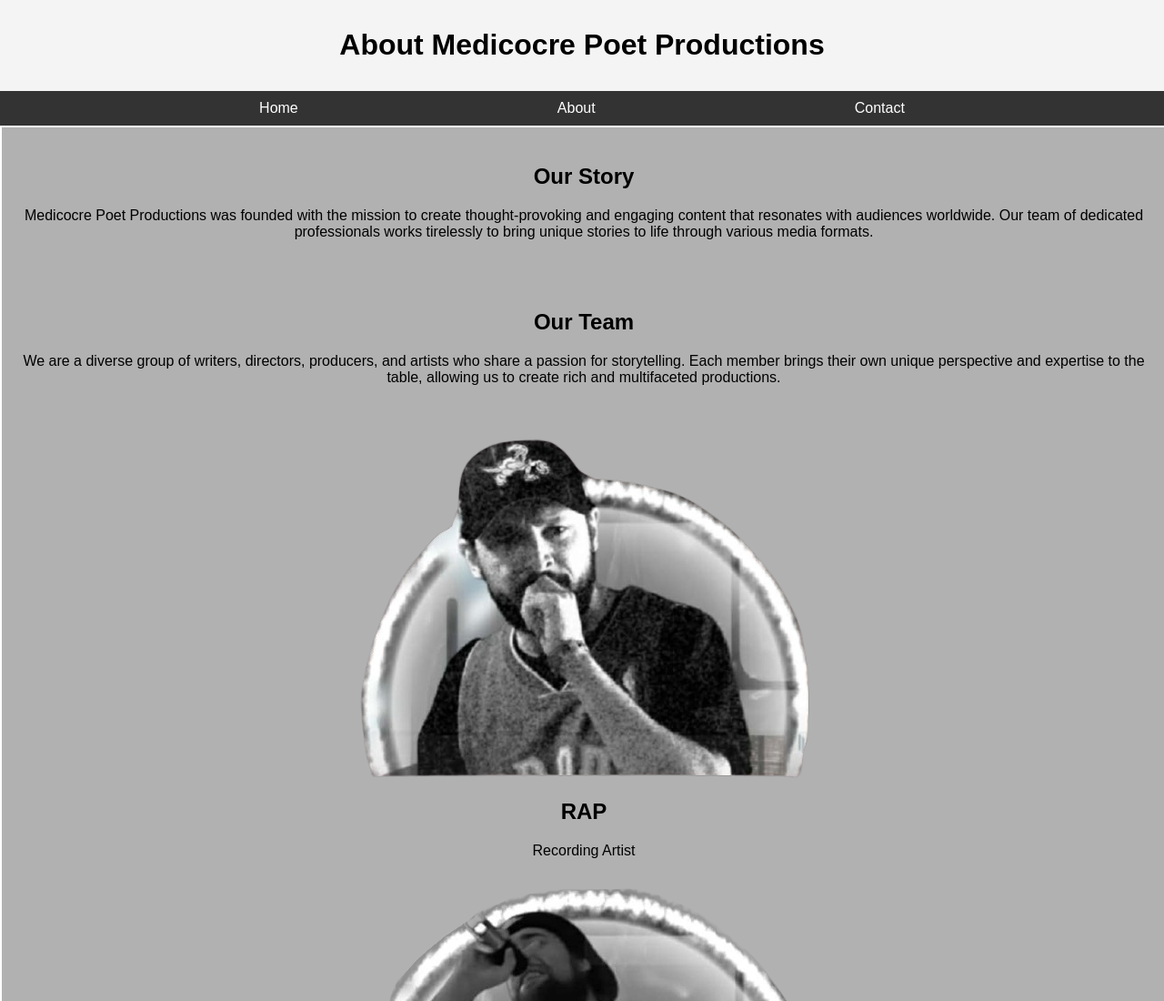
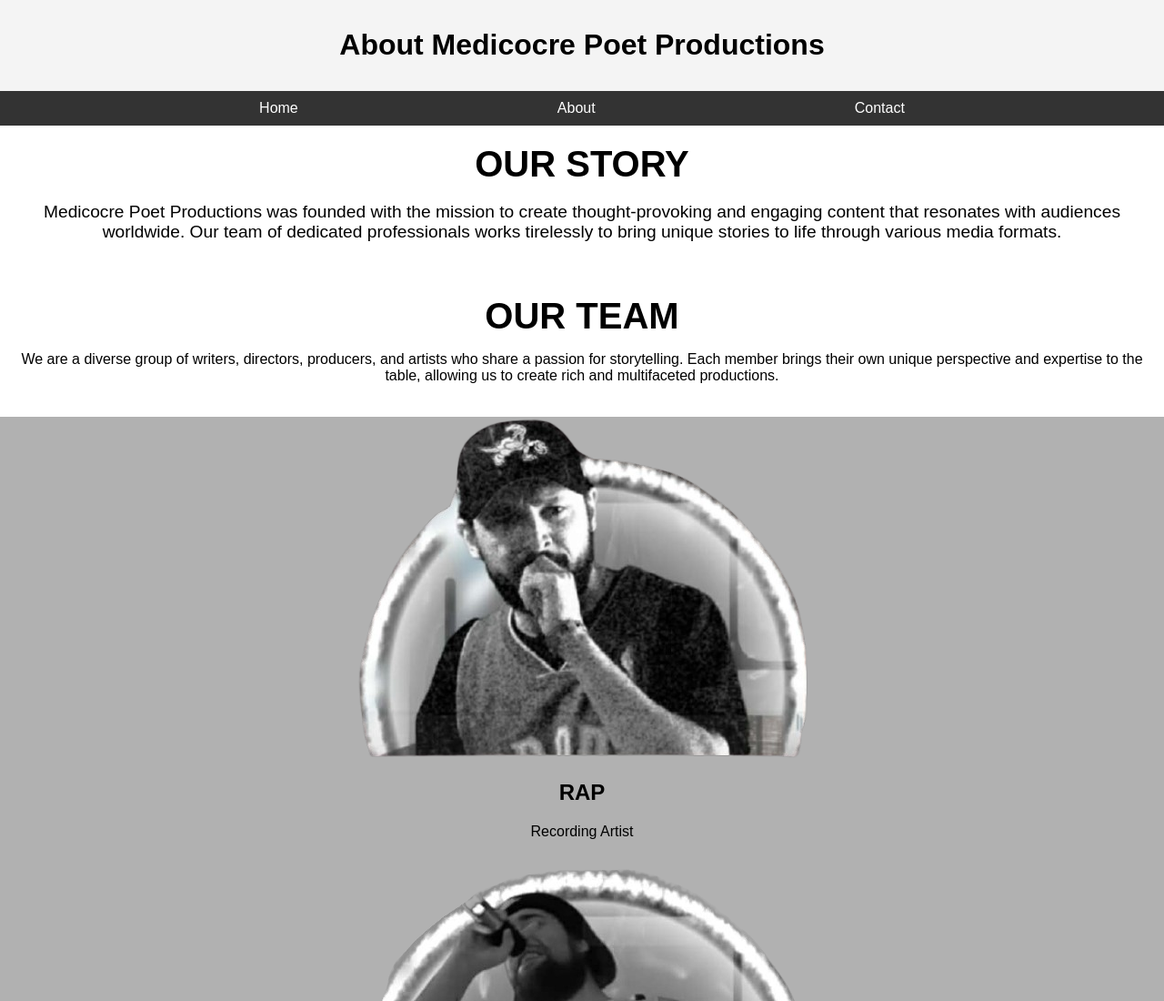
Before and after one commit to ErikStG417/MPP-Web-Site-Test-Project, a plain HTML site: page about.html in a window 1280 px wide. Shown: the top 1100 px of the page at 91% size. Drawn offline with Linux system fonts and the light colour scheme.

Commit message:
random fixes im trying

```diff
--- a/about.html
+++ b/about.html
@@ -7,16 +7,16 @@
   </head>
   <body>
     <header>
-      <h1>About Medicocre Poet Productions</h1>
+      <h1 class="title">About Medicocre Poet Productions</h1>
     </header>
-    <nav>
-      <ul aria-label="About navigation" class="about-nav">
+    <nav aria-label="About navigation" class="about-nav">
+      <ul>
         <li><a href="index.html">Home</a></li>
         <li><a href="about.html">About</a></li>
         <li><a href="contact.html">Contact</a></li>
       </ul>
     </nav>
-    <main>
+
       <div class="main-about-content">
         <section class="story-section">
           <div class="story-content">
@@ -93,7 +93,7 @@
           </div>
         </section>
       </div>
-    </main>
+
 
     <footer>
       <p>&copy; 2026 Medicocre Poet Productions. All rights reserved.</p>
--- a/stylesheet.css
+++ b/stylesheet.css
@@ -9,10 +9,7 @@ header {
   width: 100%;
 }
 
-footer {
-  padding: 10px 0;
-  width: 100%;
-}
+
 
 .main-nav {
   background-color: #333;
@@ -162,22 +159,22 @@ footer {
 
 
 
- .main-about-content {
+/*  .main-about-content {
   width: 100%;
   padding: 0;
   margin: 2px;
   min-height: calc(100vh - 120px);
   box-sizing: border-box;
-}
+} */
 
-.story-section {
+/* .story-section {
   box-sizing: border-box;
   background-color: rgba(100, 100, 100, 0.5);
   text-align: center;
   padding-top: 0;
   padding-bottom: 20px;
   margin: 0;
-}
+} */
 
 .team-section {
   background-color: rgba(100, 100, 100, 0.5);
@@ -189,16 +186,40 @@ footer {
 
 .story-content {
   padding: 20px;
-
   height: 100%;
   text-align: center;
 }
 
+.story-content h2 {
+  color: black;
+  margin: 0;
+  font-size: 2.5em;
+  font-weight: bold;
+  text-transform: uppercase;
+}
+
+.story-content p {
+  color: black;
+  font-size: 1.2em;
+}
+
  .team-content {
   padding: 20px;
-
   height: 100%;
   text-align: center;
+}
+
+team-content p {
+  color: black;
+  font-size: 1.2em;
+}
+
+.team-content h2 {
+  color: black;
+  margin: 0;
+  font-size: 2.5em;
+  font-weight: bold;
+  text-transform: uppercase;
 }
 
 @media (max-width: 768px) {
```
